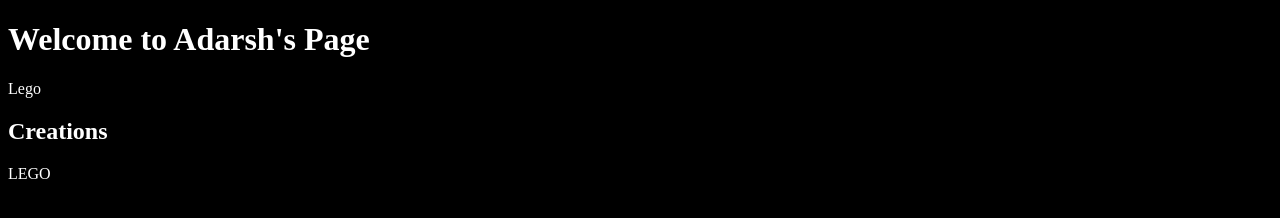
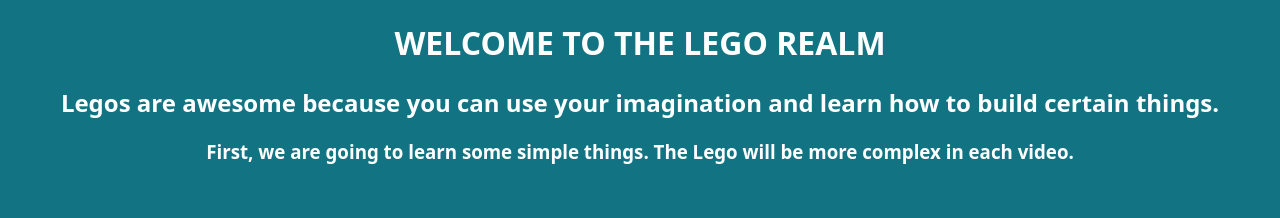
Before and after one commit to mysticalruby/Sherwood-Builders, a plain HTML site: page Students/adarsh.html in a window 1280 px wide. Drawn offline with Linux system fonts and the light colour scheme.

Commit message:
Add files via upload

```diff
--- a/Students/adarsh.html
+++ b/Students/adarsh.html
@@ -2,18 +2,15 @@
 <html lang="en">
 <head>
   <meta charset="UTF-8">
-  <title>Beans 4 - LEGO Masterpieces</title>
-  <link rel="stylesheet" href="../css/adarsh.css">
+  <title>Hello, World!</title>
+  <link rel="stylesheet" href="../css/adarsh.css" />
 </head>
 <body>
+  <h1 class="title">WELCOME TO THE LEGO REALM</h1>
+  <p id="currentTime"></p>
 
-  <h1>Welcome to Adarsh's Page</h1>
-  <p>Lego</p>
+  <h2>Legos are awesome because you can use your imagination and learn how to build certain things.</h2>
 
-  <section>
-    <h2>Creations</h2>
-    <p>LEGO</p>
-  </section>
-
+  <h3>First, we are going to learn some simple things. The Lego will be more complex in each video.</h3>
 </body>
 </html>
--- a/css/adarsh.css
+++ b/css/adarsh.css
@@ -1,8 +1,6 @@
-body{
-    background-color: #000000;
-    color: #FFFFFF;
-}
-
-h1{
-    color: #FFFFFF;
-}
+body {
+    font-family: system-ui;
+    background: #127482;
+    color: white;
+    text-align: center;
+  }
```
Also changed, not shown: index.html (+2 -2 lines), images/adarsh.jpg (added), images/burgerdude.webp (added), images/charloette.jpg (added), images/logo.png (added), images/purabi.png (added), images/rakshi.png (added), images/shreyas.jpg (added).
